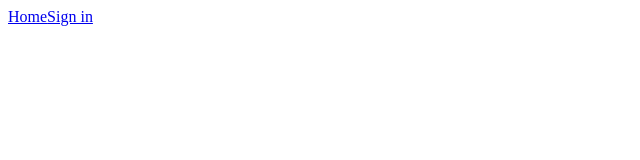
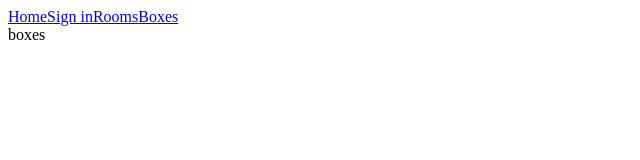
Before and after one commit to Inyoungk10/COMP4956Project_Client, a React (Create React App) app in the folder front-end/client-front-end/: page /boxes in a window 1280 px wide. Shown: the top 160 px of the page, without its empty margins (0-640 px from the left). Built offline with nearby package versions, Linux system fonts and the light colour scheme.

Commit message:
added new items to navbar

```diff
--- a/front-end/client-front-end/src/App.js
+++ b/front-end/client-front-end/src/App.js
@@ -2,6 +2,8 @@ import {BrowserRouter as Router, Route, Switch} from 'react-router-dom';
 import Navbar from './components/Navbar';
 import Homepage from './components/Homepage';
 import Auth from './components/Auth';
+import Rooms from './components/Rooms';
+import Boxes from './components/Boxes';
 
 function App() {
   return (
@@ -15,6 +17,12 @@ function App() {
           <Route exact path='/login'>
             <Auth />
           </Route>
+          <Route exact path='/rooms'>
+            <Rooms />
+          </Route>
+          <Route exact path='/boxes'>
+            <Boxes />
+          </Route>
         </Switch>
       </div>
     </Router>
--- /dev/null
+++ b/front-end/client-front-end/src/components/Boxes.js
@@ -0,0 +1,7 @@
+const Boxes = () => {
+    return(
+        <div>boxes</div>
+    )
+}
+
+export default Boxes;
--- a/front-end/client-front-end/src/components/Navbar.js
+++ b/front-end/client-front-end/src/components/Navbar.js
@@ -5,6 +5,8 @@ const Navbar = () => {
         <div>
             <Link to='/'>Home</Link>
             <Link to='/login'>Sign in</Link>
+            <Link to='/rooms'>Rooms</Link>
+            <Link to='/boxes'>Boxes</Link>
         </div>
     )
 }
--- /dev/null
+++ b/front-end/client-front-end/src/components/Rooms.js
@@ -0,0 +1,9 @@
+import React from 'react';
+
+const Rooms = () => {
+    return(
+        <h2>Rooms</h2>
+    )
+}
+
+export default Rooms;
```
